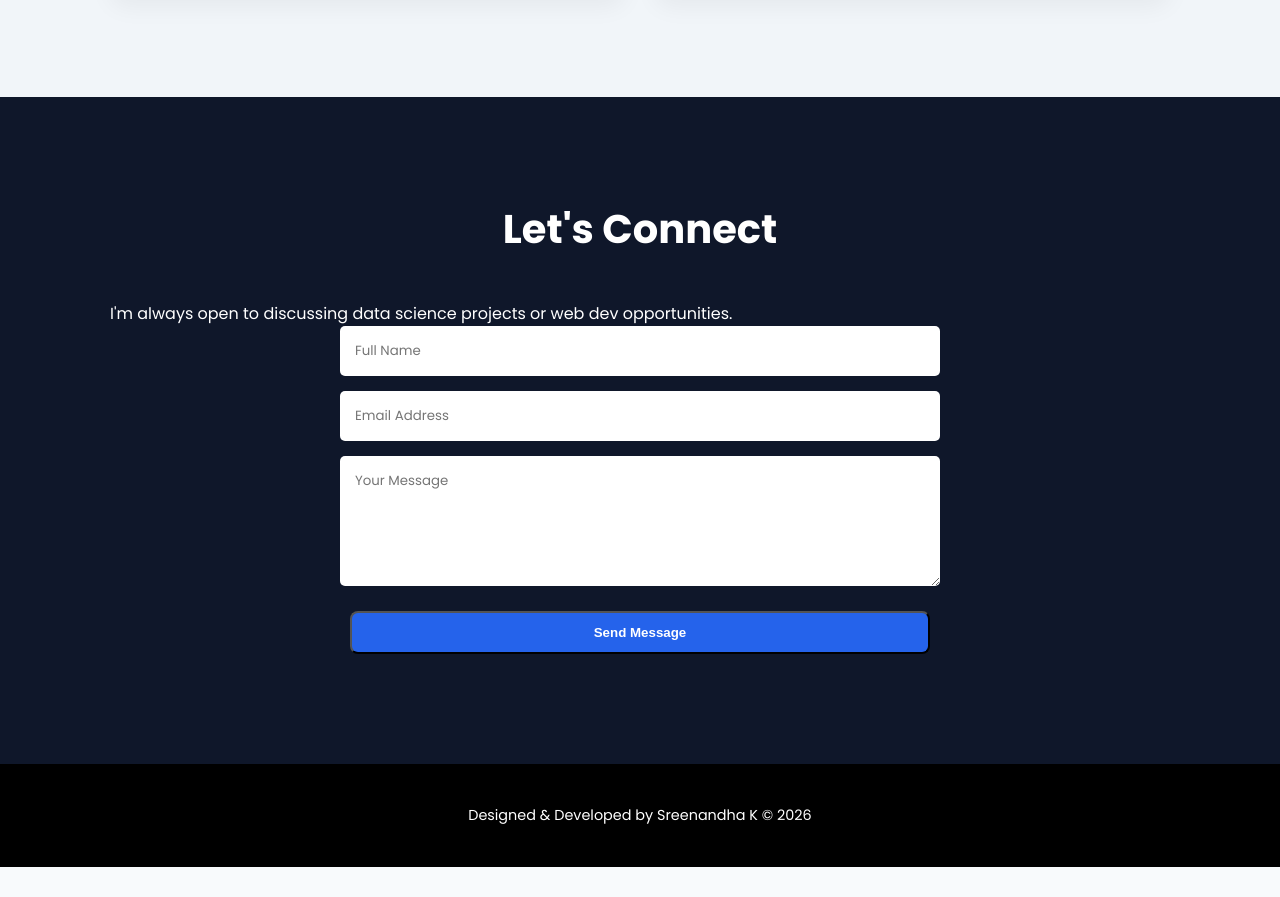
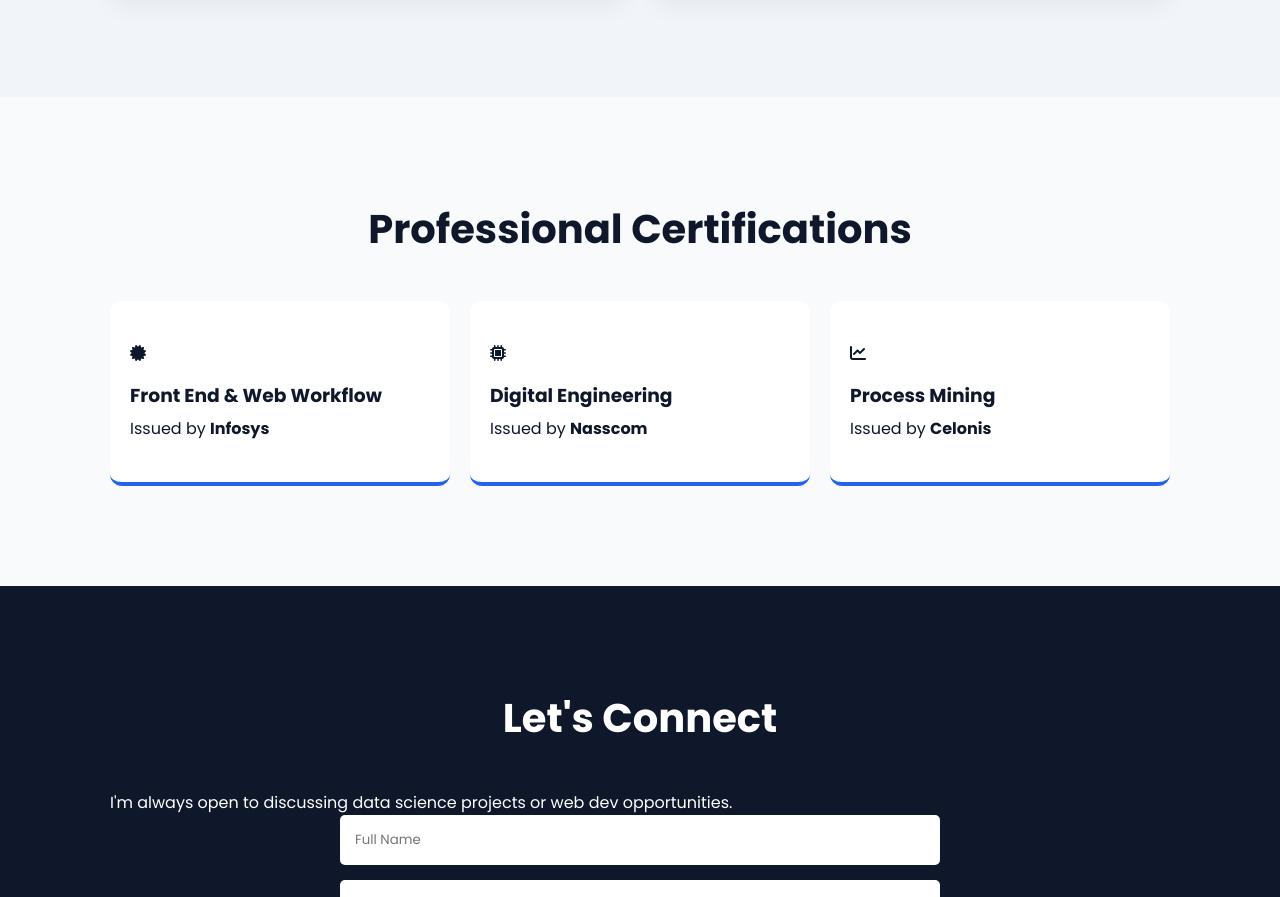
Before and after one commit to sreenandhak971-ops/my-portfolio, a website: page index.html in a window 1280 px wide. Shown: the part 1689-2586 px from the top of the page. Before the commit the page ends 2556 px from the top, so only its background shows below. Drawn offline with Linux system fonts and the light colour scheme.

Commit message:
Final version:Added certificates,profile,and fixed form logic

```diff
--- a/index.html
+++ b/index.html
@@ -67,7 +67,28 @@
             </div>
         </div>
     </section>
-
+ <section id="certificates" class="section">
+        <div class="container">
+            <h2>Professional Certifications</h2>
+            <div class="cert-grid">
+                <div class="cert-box">
+                    <i class="fas fa-certificate"></i>
+                    <h3>Front End & Web Workflow</h3>
+                    <span>Issued by <strong>Infosys</strong></span>
+                </div>
+                <div class="cert-box">
+                    <i class="fas fa-microchip"></i>
+                    <h3>Digital Engineering</h3>
+                    <span>Issued by <strong>Nasscom</strong></span>
+                </div>
+                <div class="cert-box">
+                    <i class="fas fa-chart-line"></i>
+                    <h3>Process Mining</h3>
+                    <span>Issued by <strong>Celonis</strong></span>
+                </div>
+            </div>
+        </div>
+    </section>
 
     <section id="contact" class="section dark-bg">
         <div class="container">
```
